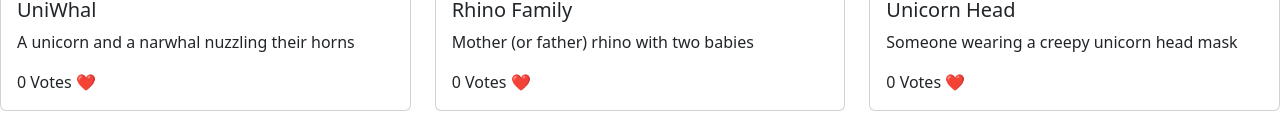
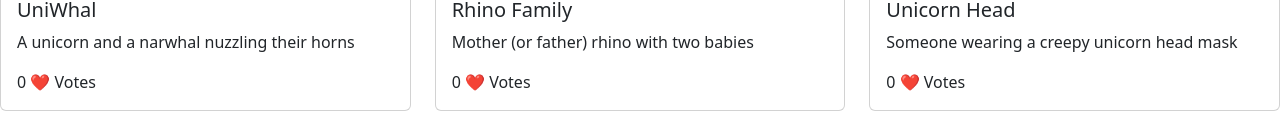
Before and after one commit to YAOdat/first-react-app, a React (Create React App) app: page / in a window 1280 px wide. Shown: the part 437-570 px from the top of the page. Built offline with nearby package versions, Linux system fonts and the light colour scheme.

Commit message:
Update hornedBeast.js

```diff
--- a/src/hornedBeast.js
+++ b/src/hornedBeast.js
@@ -10,20 +10,19 @@ class HornedBeasts extends React.Component {
     };
   }
   handleClick = () => {
-    this.props.selectedBeast(this.props.arr);
+    this.props.beastModal(this.props.arr);
     this.setState({
       counter: this.state.counter + 1,
     });
   }
   render() {
     return (
-
       <Card onClick={this.handleClick}>
         <Card.Img variant="top" src={this.props.image_url} />
         <Card.Body>
           <Card.Title>{this.props.title}</Card.Title>
           <Card.Text>{this.props.description}</Card.Text>
-          <div>{this.state.counter} Votes ❤️ </div>
+          <div>{this.state.counter}  ❤️ Votes  </div>
         </Card.Body>
       </Card>
     );
```
